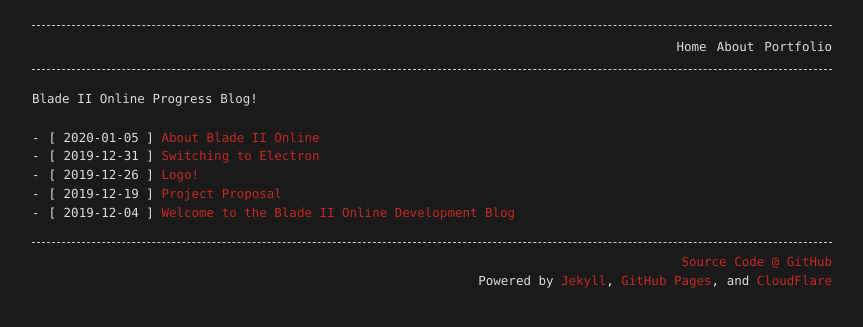
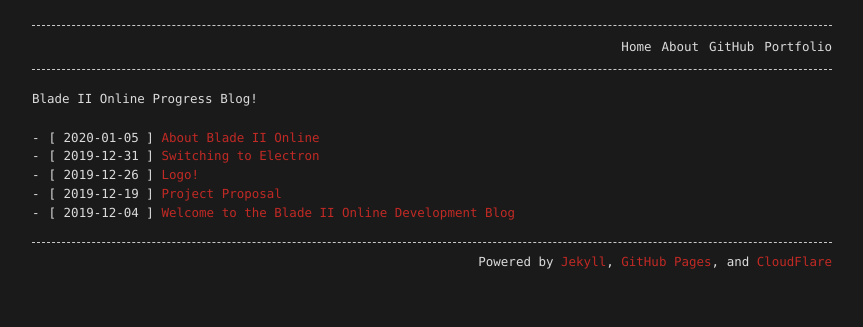
Before and after one commit to 6a/b2o, a Jekyll site: the page built from index.md, in a window 1280 px wide. Shown: the top 327 px of the page, without its empty margins (208-1071 px from the left). Built offline with Jekyll 4.4.1, drawn with Linux system fonts in a browser that asks for light colours; part of the change alters nothing that is shown.

Commit message:
moved github link to header

```diff
--- a/_config.yml
+++ b/_config.yml
@@ -24,6 +24,7 @@ email: hello@jstanton.io
 description: Progress blog for the development of Blade II Online.
 github_url: https://github.com/6a
 github_repo: https://github.com/6a/b2o
+portfolio_url: https://jstanton.io
 header_pages:
   - index.md
   - _pages/about.md
--- a/_includes/footer.html
+++ b/_includes/footer.html
@@ -1,4 +1,3 @@
 <footer>
-  <a href="{{ site.github_repo }}">Source Code @ GitHub</a>
   <p>Powered by <a href="https://jekyllrb.com/">Jekyll</a>, <a href="https://pages.github.com/">GitHub Pages</a>, and <a href="https://www.cloudflare.com">CloudFlare</a></p>
 </footer>
--- a/_includes/header.html
+++ b/_includes/header.html
@@ -8,7 +8,7 @@
         <li><a href="{{ my_page.url | relative_url }}">{{ my_page.title | escape }}</a></li>
         {%- endif -%}
       {%- endfor -%}
-      <li><a href="https://jstanton.io">Portfolio</a></li>
+      <li><a href="{{ site.github_repo }}">GitHub</a></li><li><a href="{{ site.portfolio_url }}">Portfolio</a></li>
     </ul>
   </div>
 </header>
```
